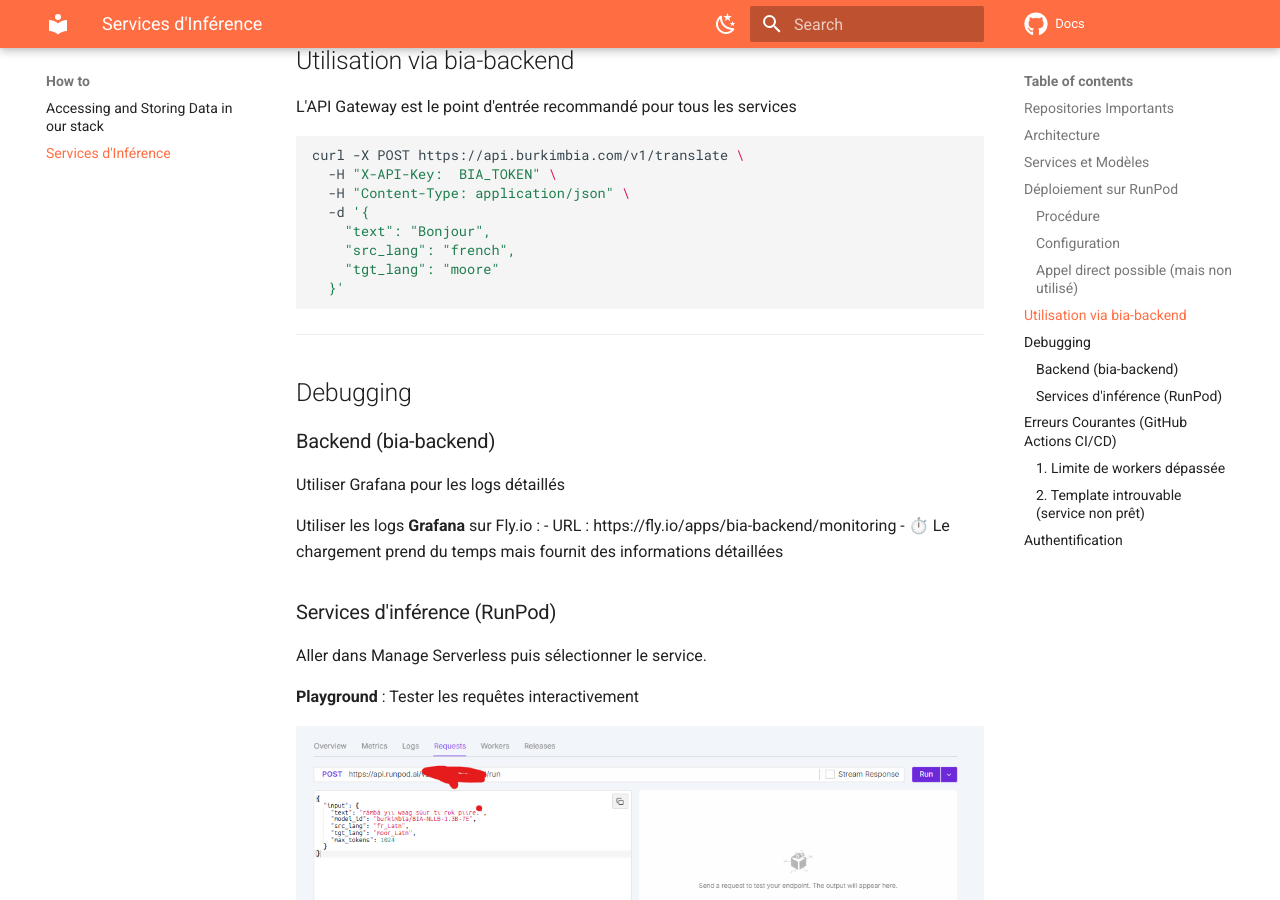
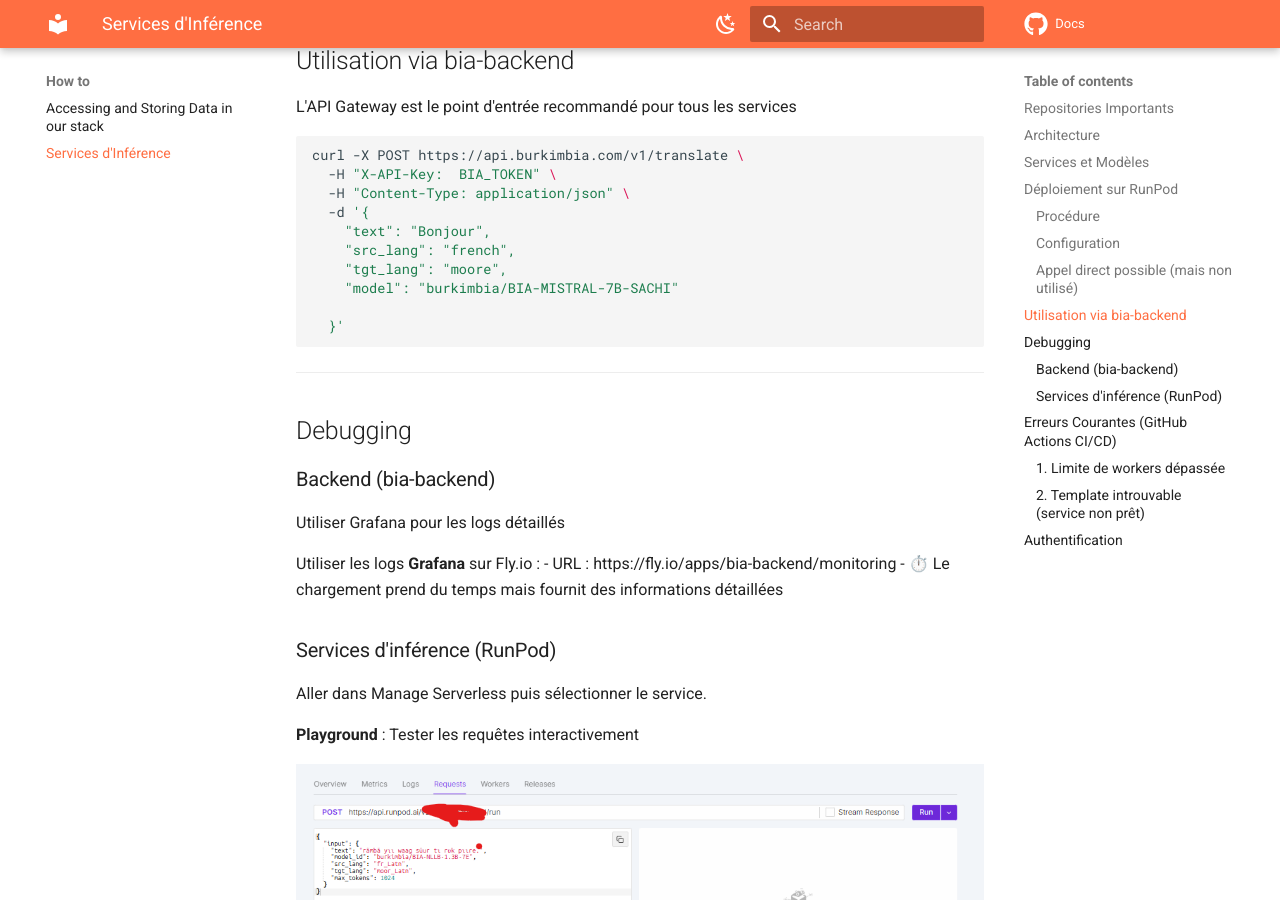
Before and after one commit to BurkimbIA/docs, an MkDocs documentation site: the page built from docs/how-to/inference.md, in a window 1280 px wide and 900 px high, scrolled down 5347 px. Built offline with MkDocs 1.6.1 and Material for MkDocs 9.7.7, drawn with Linux system fonts in a browser that asks for light colours; comment, search, counter and statistics services are not loaded.

Commit message:
Update inference example with model parameter
Added model parameter to inference example.

````diff
--- a/docs/how-to/inference.md
+++ b/docs/how-to/inference.md
@@ -166,7 +166,9 @@ curl -X POST https://api.burkimbia.com/v1/translate \
   -d '{
     "text": "Bonjour",
     "src_lang": "french",
-    "tgt_lang": "moore"
+    "tgt_lang": "moore",
+    "model": "burkimbia/BIA-MISTRAL-7B-SACHI"
+
   }'
 ```
 
````
